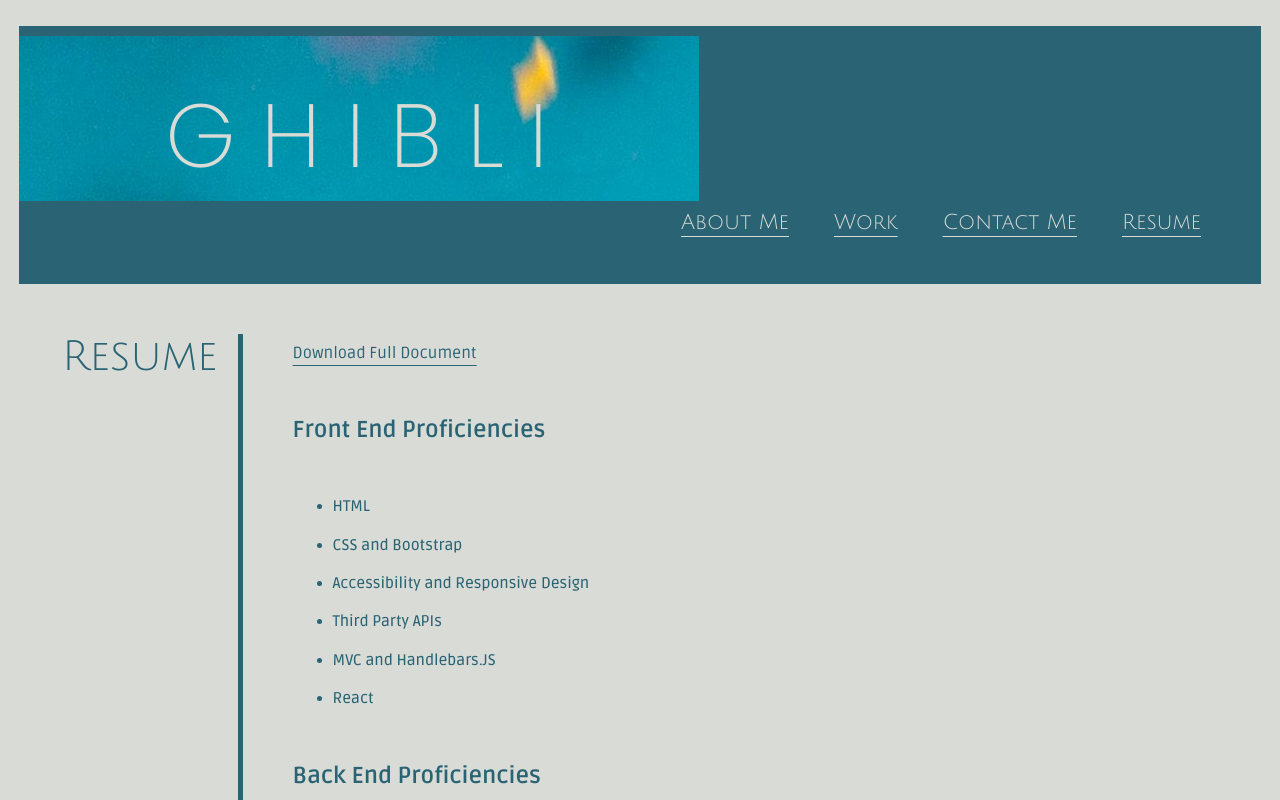
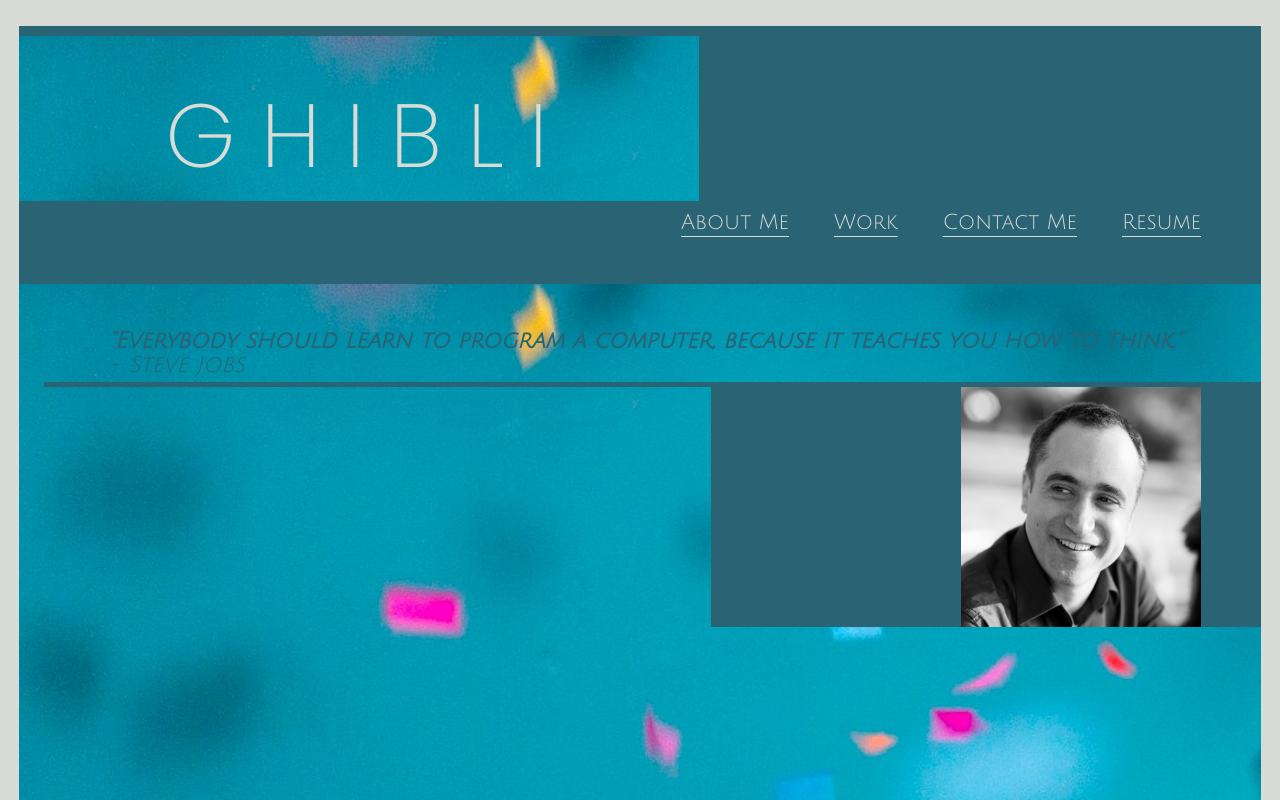
Before and after one commit to AranATA/portfolio-ghibli-react, a React (Create React App) app: page /resume in a window 1280 px wide. Shown: the top 800 px of the page. Built offline with nearby package versions, Linux system fonts and the light colour scheme.

Commit message:
root route modified for github

```diff
--- a/src/App.js
+++ b/src/App.js
@@ -20,7 +20,7 @@
         <main>
 
           <Switch>
-            <Route exact path='/'>
+            <Route path={process.env.PUBLIC_URL + '/'}>
               <Home />
             </Route>
             <Route path='/about-me'>
--- a/src/components/Header.js
+++ b/src/components/Header.js
@@ -6,7 +6,7 @@
 function Header() {
   return (
     <header className='header'>
-      <Link to='/'style={{ textDecoration: 'none' }}>
+      <Link to={process.env.PUBLIC_URL + '/'} style={{ textDecoration: 'none' }}>
         <h1>G H I B L I</h1>
       </Link>
       <Navigation />
```
